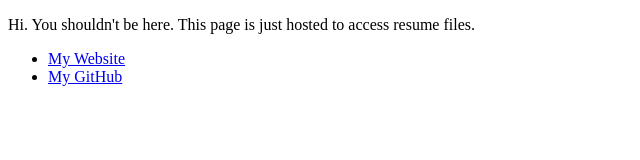
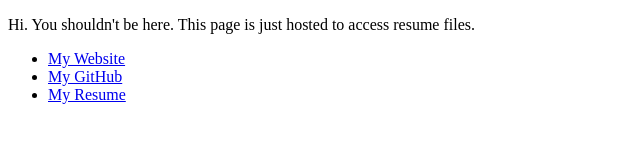
Before and after one commit to Avery2/normal-resume, a plain HTML site: page index.html in a window 1280 px wide. Shown: the whole page, without its empty margins (0-640 px from the left). Drawn offline with Linux system fonts and the light colour scheme.

Commit message:
add link to resume from index

```diff
--- a/index.html
+++ b/index.html
@@ -12,6 +12,7 @@
   <ul>
       <li><a href="https://www.averychan.site/">My Website</a></li>
       <li><a href="https://github.com/Avery2">My GitHub</a></li>
+      <li><a href="./Justin_Avery_Chan_Resume.pdf">My Resume</a></li>
   </ul>
 </body>
 </html>
```
